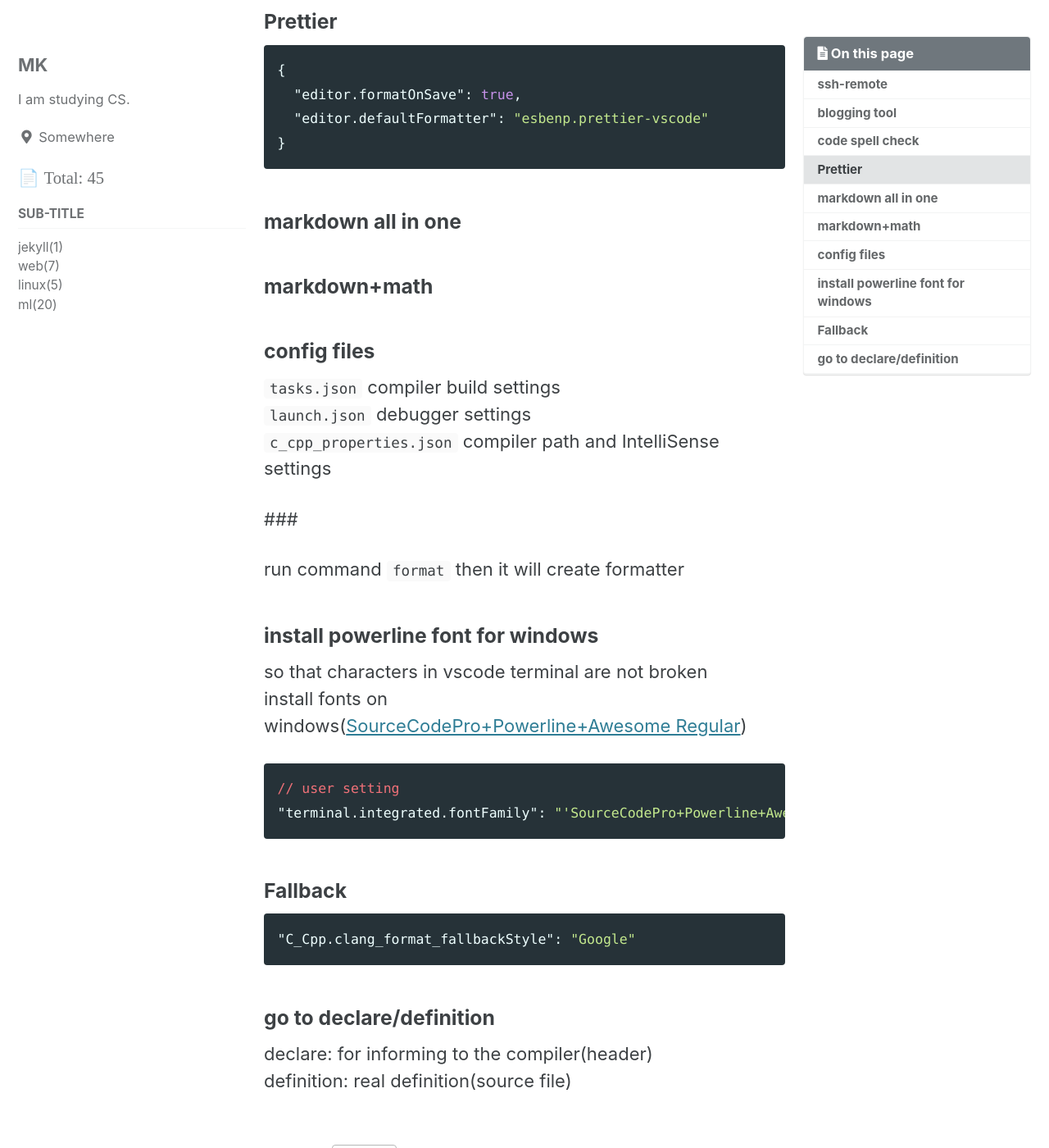
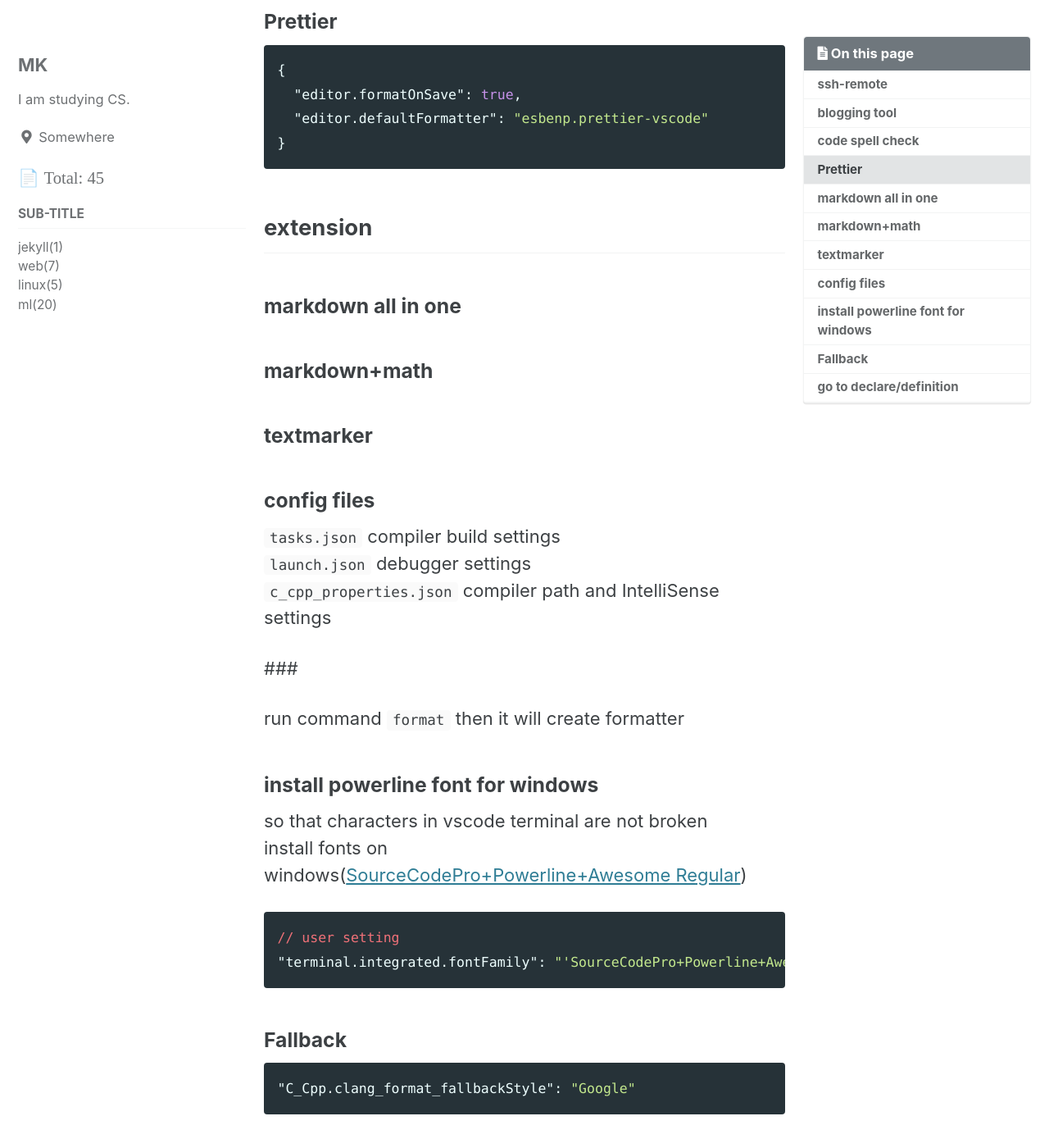
Before and after one commit to MK-43/mk-43.github.io, a Jekyll site: the page built from _posts/linux/2022-04-20-vscode.md, in a window 1280 px wide and 1400 px high, scrolled down 747 px. Shown: the whole window at 82% size. Built offline with Jekyll 4.4.1, drawn with Linux system fonts in a browser that asks for light colours; cached includes are drawn as plain includes; some of the changed text lies outside the part shown.

Commit message:
add leftovers

````diff
--- a/_posts/linux/2022-04-20-vscode.md
+++ b/_posts/linux/2022-04-20-vscode.md
@@ -38,9 +38,13 @@ code spell check
 }
 ```
 
+## extension
+
 ### markdown all in one
 
 ### markdown+math
+
+### textmarker
 
 ### config files
 
````
Also changed, not shown: other parts of _posts/linux/2022-04-20-vscode.md (+1 -1 lines).
